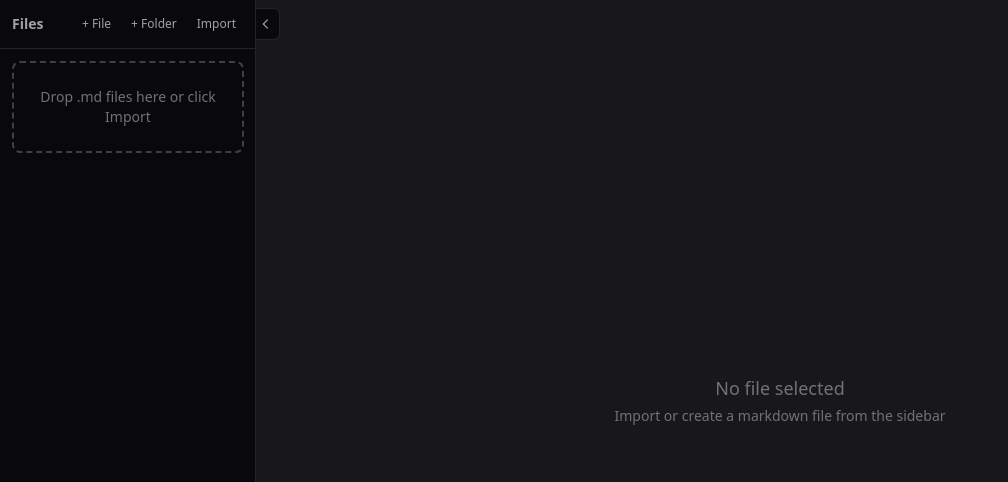
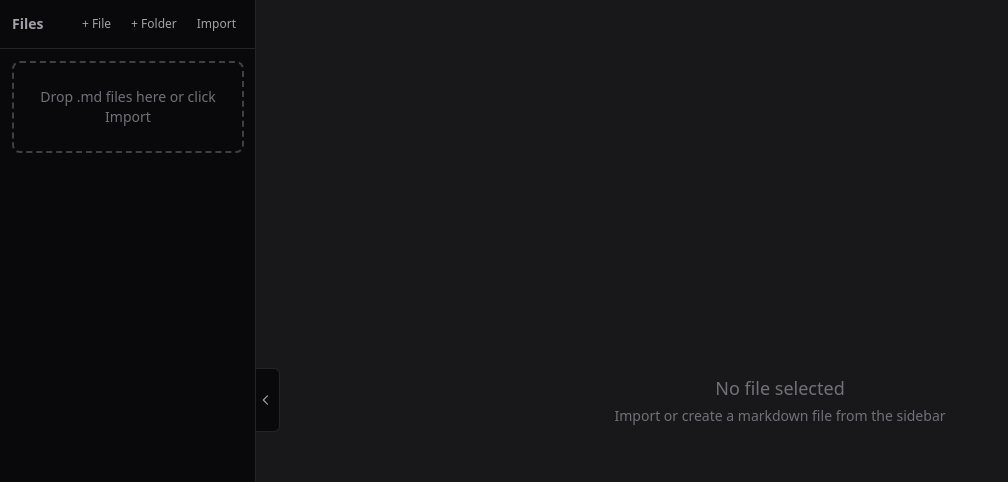
Before and after one commit to Dan5762/Simple-markdown-reader, a React (Vite) app: page / in a window 1280 px wide. Shown: the top 482 px of the page, without its empty margins (0-1008 px from the left). Built offline with nearby package versions, Linux system fonts and the light colour scheme.

Commit message:
Make sidebar toggle buttons taller and vertically centered
Co-Authored-By: Claude Opus 4.6 <noreply@anthropic.com>

```diff
--- a/src/App.tsx
+++ b/src/App.tsx
@@ -170,7 +170,7 @@ function AppContent() {
                     {/* Toggle button — always visible, sits at the left edge */}
                     <button
                       onClick={() => setAnnotationPanelOpen((o) => !o)}
-                      className="flex h-8 w-6 items-center justify-center self-start mt-2 rounded-l-md border border-r-0 border-zinc-700/50 bg-zinc-950 text-zinc-400 hover:bg-zinc-800 hover:text-zinc-200"
+                      className="flex h-16 w-6 items-center justify-center self-center rounded-l-md border border-r-0 border-zinc-700/50 bg-zinc-950 text-zinc-400 hover:bg-zinc-800 hover:text-zinc-200"
                       aria-label="Toggle annotations panel"
                     >
                       <svg className="h-3.5 w-3.5" fill="none" stroke="currentColor" viewBox="0 0 24 24">
--- a/src/components/Sidebar.tsx
+++ b/src/components/Sidebar.tsx
@@ -428,7 +428,7 @@ export default function Sidebar({ open, onClose, onToggle }: { open: boolean; on
         {/* Toggle button */}
         <button
           onClick={onToggle}
-          className="flex h-8 w-6 items-center justify-center self-start mt-2 rounded-r-md border border-l-0 border-zinc-700/50 bg-zinc-950 text-zinc-400 hover:bg-zinc-800 hover:text-zinc-200"
+          className="flex h-16 w-6 items-center justify-center self-center rounded-r-md border border-l-0 border-zinc-700/50 bg-zinc-950 text-zinc-400 hover:bg-zinc-800 hover:text-zinc-200"
           aria-label="Toggle sidebar"
         >
           <svg className="h-3.5 w-3.5" fill="none" stroke="currentColor" viewBox="0 0 24 24">
```
